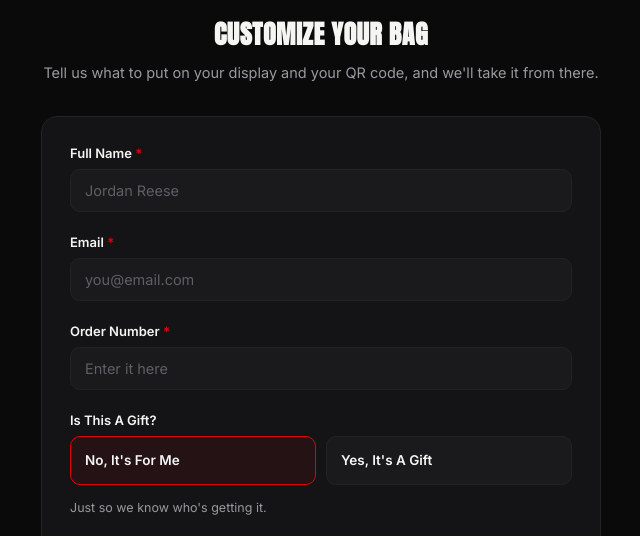
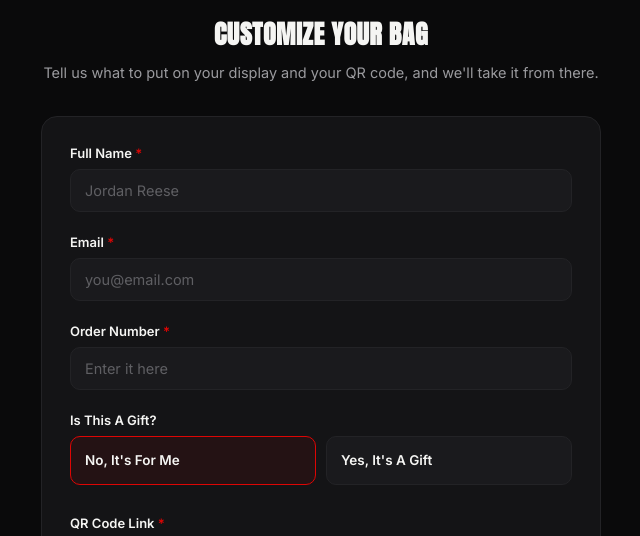
Before and after one commit to thebillboardbag-ai/billboard-bag-intake, a plain HTML site: page index.html in a window 1280 px wide. Shown: the part 233-769 px from the top of the page, without its empty margins (319-959 px from the left). Drawn offline with Linux system fonts and the light colour scheme.

Commit message:
Remove gift hint line
Toggle doesn't need an explanation, it's just to know whether
we're customizing on the purchaser's behalf or the recipient will.

Co-Authored-By: Claude Sonnet 5 <noreply@anthropic.com>
Claude-Session: https://claude.ai/code/session_01278PZfYYdcHqNSjsF3KeVU

```diff
--- a/index.html
+++ b/index.html
@@ -450,7 +450,6 @@
             <span class="choice-card">Yes, It's A Gift</span>
           </label>
         </div>
-        <p class="hint">Just so we know who's getting it.</p>
 
         <div class="conditional" id="gift-details" hidden>
           <label>Do You Need A Graphic On The Display? <span class="req">*</span></label>
```
